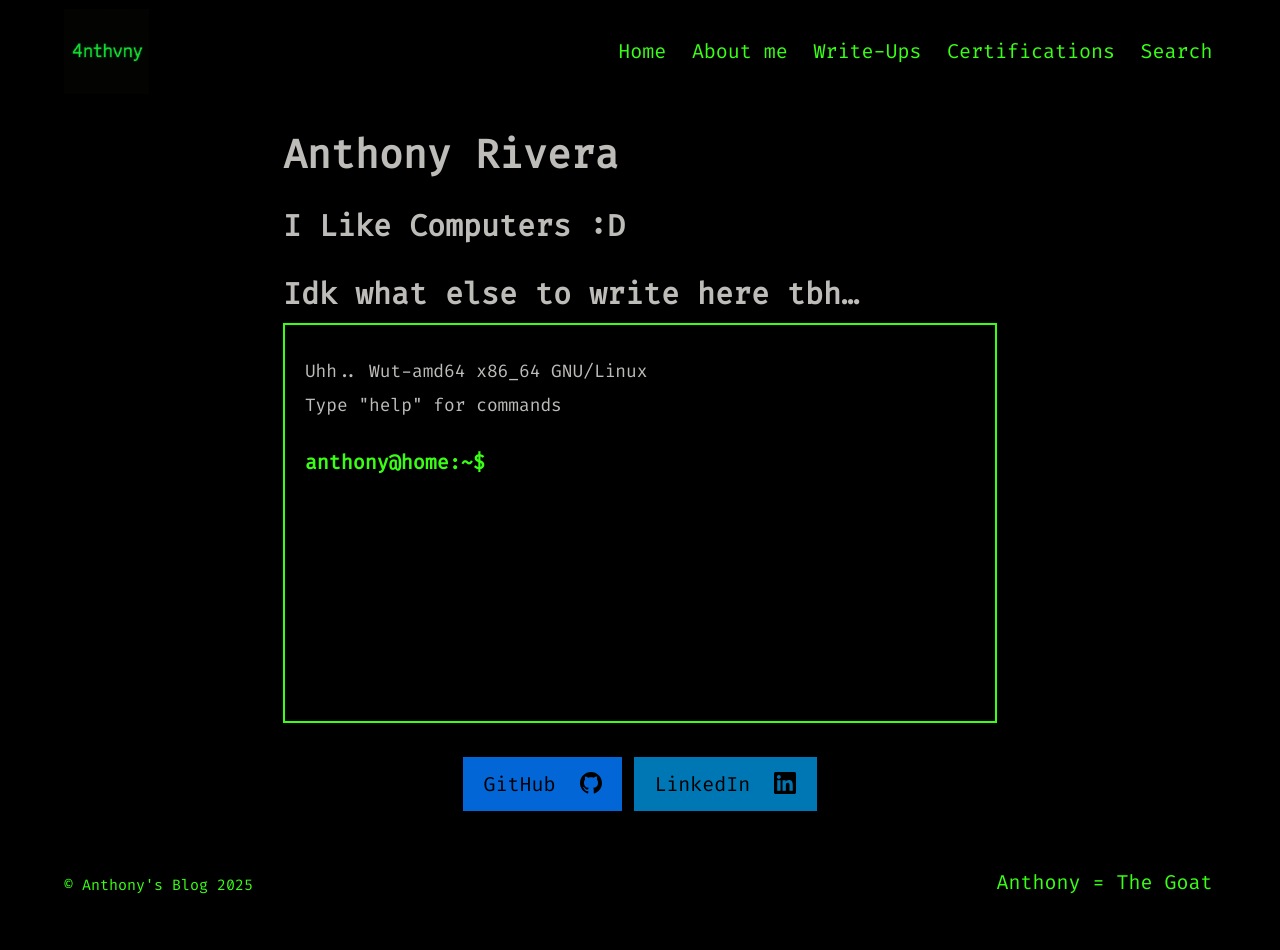
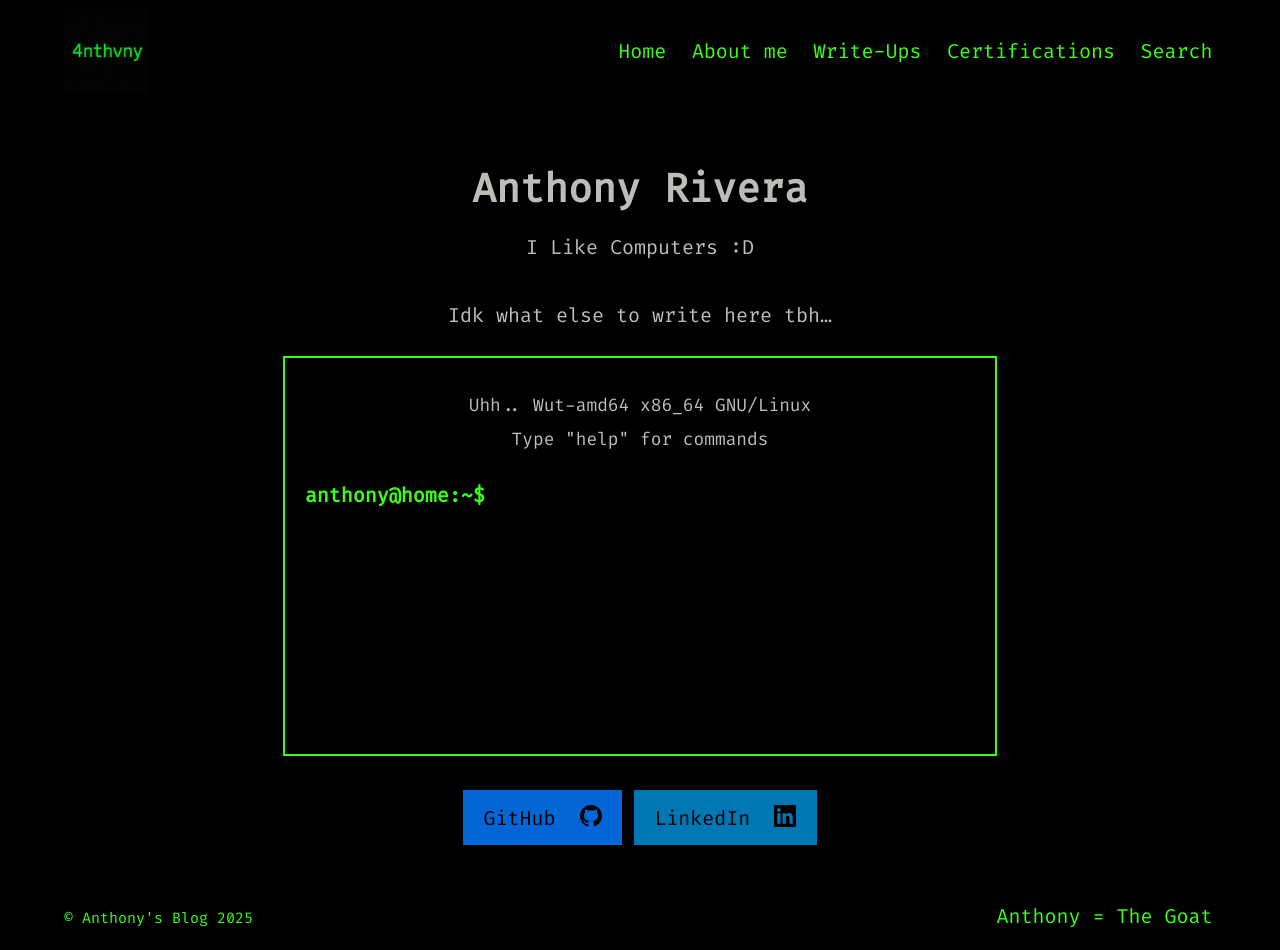
Before and after one commit to 4nthvny/4nthvny.github.io, a Jekyll site: the page built from index.md, in a window 1280 px wide. Built offline with Jekyll 4.4.1, drawn with Linux system fonts in a browser that asks for light colours; before the commit the page ends 917 px from its top, so only the background shows below that.

Commit message:
Update index.md

```diff
--- a/index.md
+++ b/index.md
@@ -3,11 +3,13 @@ layout: page
 title: ""
 permalink: /
 ---
-# Anthony Rivera
-### I Like Computers :D
-### Idk what else to write here tbh...
+<div style="text-align:center; margin-top:40px;">
+  <h1>Anthony Rivera</h1>
+  <p>I Like Computers :D</p>
+  <p>Idk what else to write here tbh…</p>
 
-<div id="terminal" aria-label="web terminal"></div>
+  <div id="terminal" aria-label="web terminal"></div>
+</div>
 <!-- START: Web Terminal -->
 <style>
 #terminal {
```
